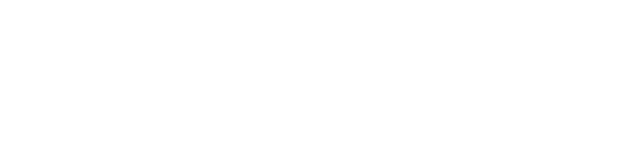
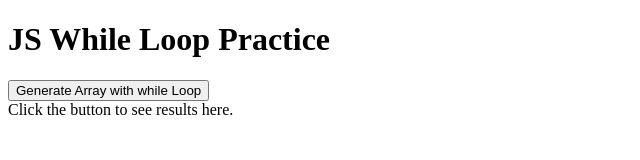
Before and after one commit to samina-shameem/whie_loop, a plain HTML site: page index.html in a window 1280 px wide. Shown: the whole page, without its empty margins (0-640 px from the left). Drawn offline with Linux system fonts and the light colour scheme.

Commit message:
added h1,button,div.

```diff
--- a/index.html
+++ b/index.html
@@ -7,6 +7,10 @@
     <link rel="stylesheet" href="css/style.css">
 </head>
 <body>
+    <h1>JS While Loop Practice</h1>
+    <button id="start-loop">Generate Array with while Loop</button>
+    <div id="arry-output">Click the button to see results here.</div>
+
     <script src="script.js"></script>
 
 </body>
```
